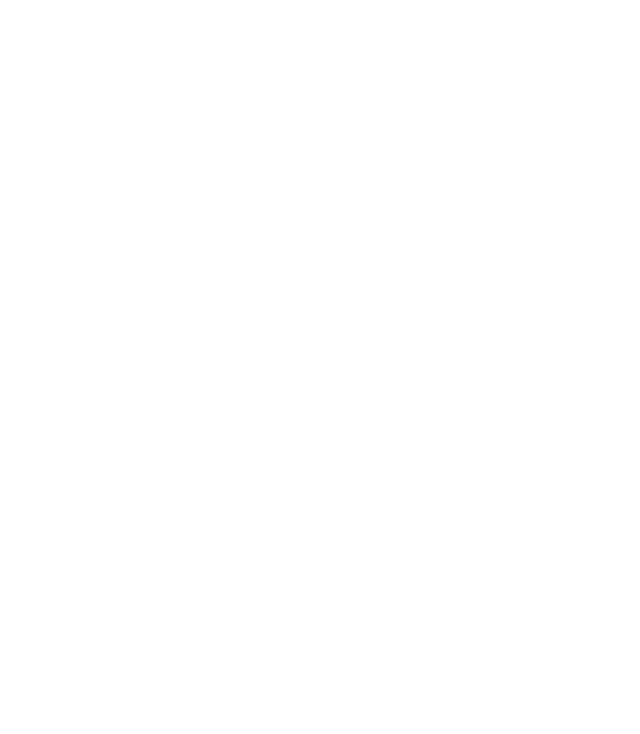
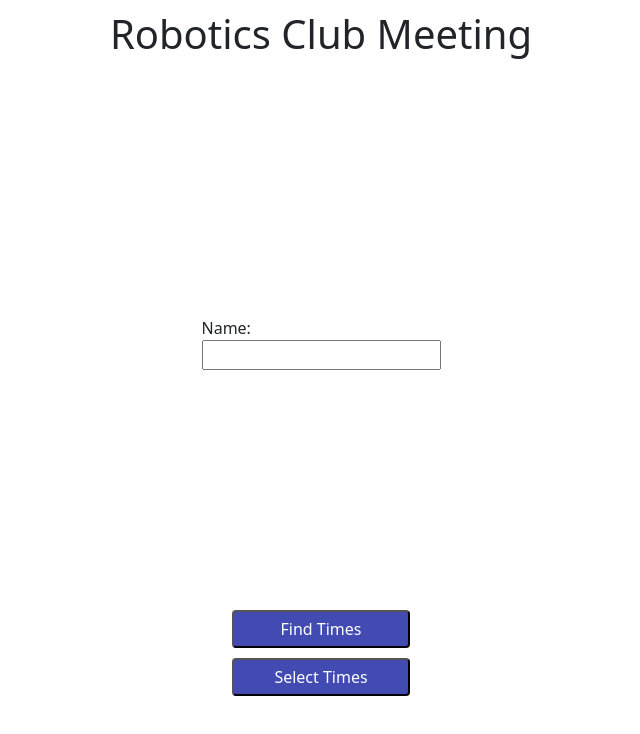
Before and after one commit to 397-f22/LetsMeet, a React (Vite) app: page / in a window 1280 px wide. Shown: the top 734 px of the page, without its empty margins (319-959 px from the left). Built offline with nearby package versions, Linux system fonts and the light colour scheme.

Commit message:
created login form step

```diff
--- /dev/null
+++ b/src/components/Login.jsx
@@ -0,0 +1,52 @@
+import React from "react";
+
+const Login = ({ handleChange }) => {
+  return (
+    <div
+      style={{
+        display: "flex",
+        flexDirection: "column",
+        gap: "15rem",
+        alignItems: "center",
+      }}
+    >
+      <h1
+        style={{
+          display: "flex",
+          justifyContent: "center",
+          padding: "10px",
+        }}
+      >
+        Robotics Club Meeting
+      </h1>
+      <div>
+        <label style={{ display: "block" }}>Name:</label>
+        <input type="text" onChange={handleChange} />
+      </div>
+      <div style={{ display: "flex", flexDirection: "column", gap: "10px" }}>
+        <button
+          style={{
+            borderRadius: "4px",
+            padding: "5px 40px",
+            backgroundColor: "#414BB2",
+            color: "white",
+          }}
+        >
+          Find Times
+        </button>
+        <button
+          style={{
+            borderRadius: "4px",
+            padding: "5px 40px",
+            backgroundColor: "#414BB2",
+            color: "white",
+          }}
+        >
+          Select Times
+        </button>
+      </div>
+    </div>
+  );
+};
+
+export default Login;
--- a/src/components/Signup.jsx
+++ b/src/components/Signup.jsx
@@ -1,36 +1,40 @@
-import React, { Component } from 'react'
-import Date from './Date'
-import FormStepper from './FormStepper';
+import React, { Component } from "react";
+import Date from "./Date";
+import FormStepper from "./FormStepper";
+import Login from "./Login";
 
 export default class Signup extends Component {
-
   state = {
-    step: 1,
-    username: '',
-  }
+    step: 0,
+    username: "",
+  };
 
   // go back to previous step
   prevStep = () => {
     const { step } = this.state;
     this.setState({ step: step - 1 });
-  }
+  };
 
   // proceed to the next step
   nextStep = () => {
     const { step } = this.state;
     this.setState({ step: step + 1 });
-  }
+  };
 
   // Handle fields change
-  handleChange = input => e => {
+  handleChange = (input) => (e) => {
     this.setState({ [input]: e.target.value });
-  }
+  };
 
   render() {
     const { step } = this.state;
     const { username } = this.state;
-    const values = { username }
+    const values = { username };
 
-    return <FormStepper/>
+    return (
+      <FormStepper step={this.state.step}>
+        <Login handleChange={this.handleChange} />
+      </FormStepper>
+    );
   }
 }
```
